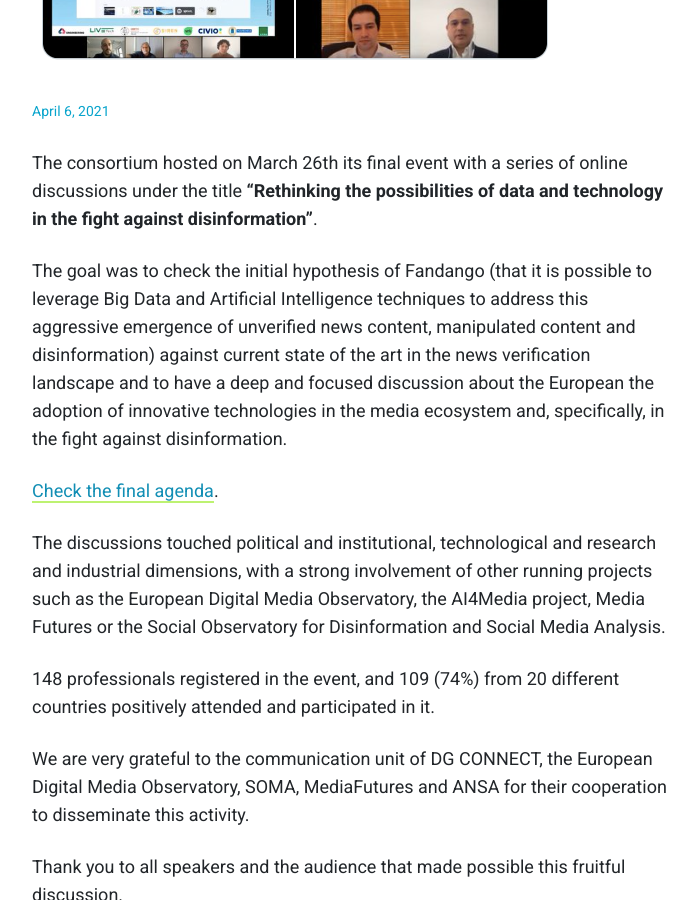
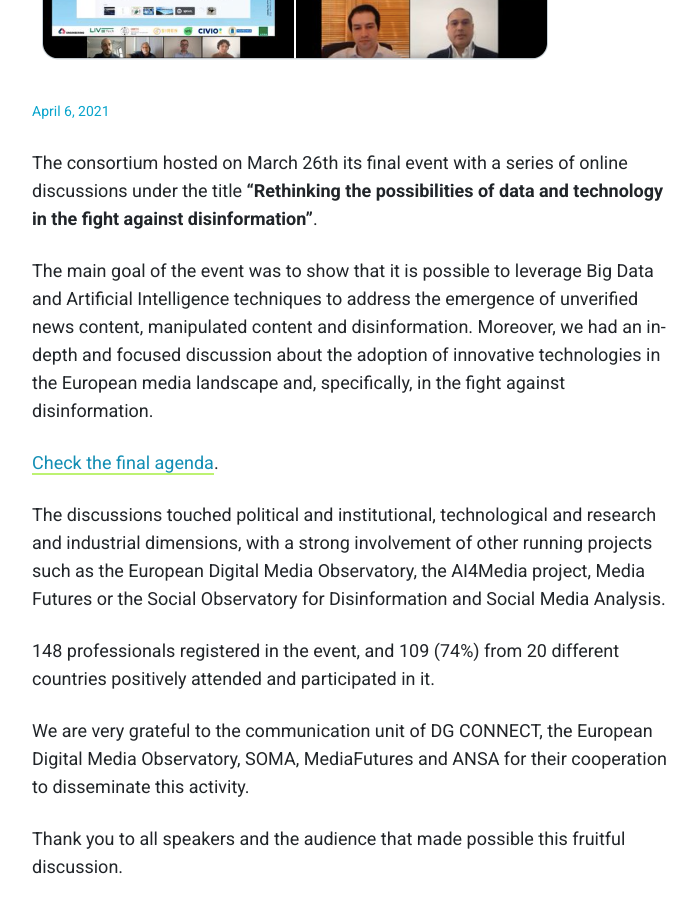
Before and after one commit to fandangOrg/fandango-web, a Jekyll site: the page built from _posts/2021-04-06-video-rethinking-the-possibilities-of-data-and-technology-in-the-fight-against-disinformation.markdown, in a window 1280 px wide and 900 px high, scrolled down 721 px. Shown: the whole window, without its empty margins (288-985 px from the left). Built offline with Jekyll 4.4.1, drawn with Linux system fonts in a browser that asks for light colours; comment, search, counter and statistics services are not loaded.

Commit message:
Updated Video Rethinking The Possibilities Of Data And Technology In The Fight Against Disinformation

```diff
--- a/_posts/2021-04-06-video-rethinking-the-possibilities-of-data-and-technology-in-the-fight-against-disinformation.markdown
+++ b/_posts/2021-04-06-video-rethinking-the-possibilities-of-data-and-technology-in-the-fight-against-disinformation.markdown
@@ -8,7 +8,7 @@ image: "/uploads/Captura%20de%20pantalla%202021-04-06%20a%20las%2016.22.34.png"
 
 The consortium hosted on March 26th its final event with a series of online discussions under the title **“Rethinking the possibilities of data and technology in the fight against disinformation”**.
 
-The goal was to check the initial hypothesis of Fandango (that it is possible to leverage Big Data and Artificial Intelligence techniques to address this aggressive emergence of unverified news content, manipulated content and disinformation) against current state of the art in the news verification landscape and to have a deep and focused discussion about the European the adoption of innovative technologies in the media ecosystem and, specifically, in the fight against disinformation.
+The main goal of the event was to show that it is possible to leverage Big Data and Artificial Intelligence techniques to address the emergence of unverified news content, manipulated content and disinformation. Moreover, we had an in-depth and focused discussion about the adoption of innovative technologies in the European media landscape and, specifically, in the fight against disinformation.
 
 [Check the final agenda](https://fandango-project.eu/news/2021/03/11/rethinking-the-possibilities-of-data-and-technology-in-the-fight-against-disinformation/).
 
```
